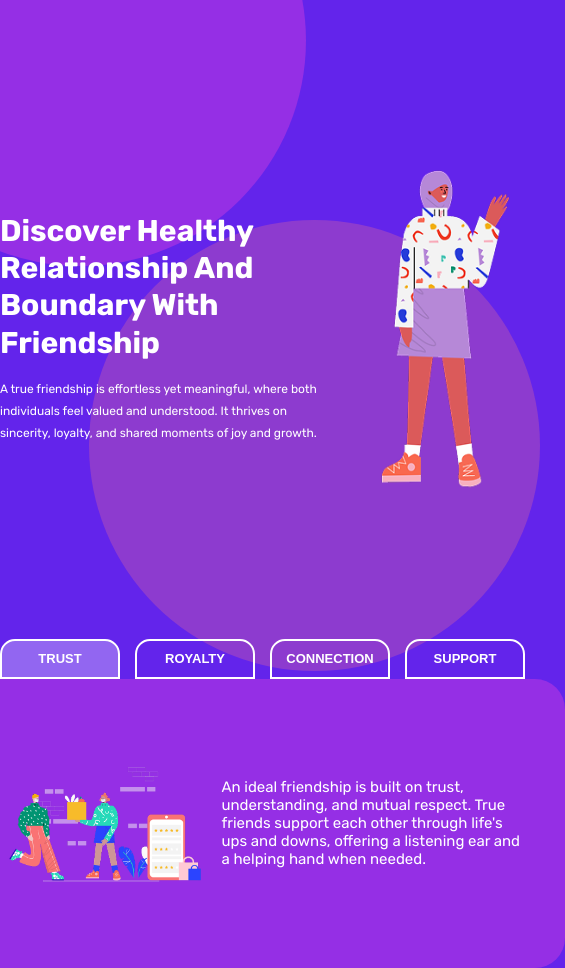
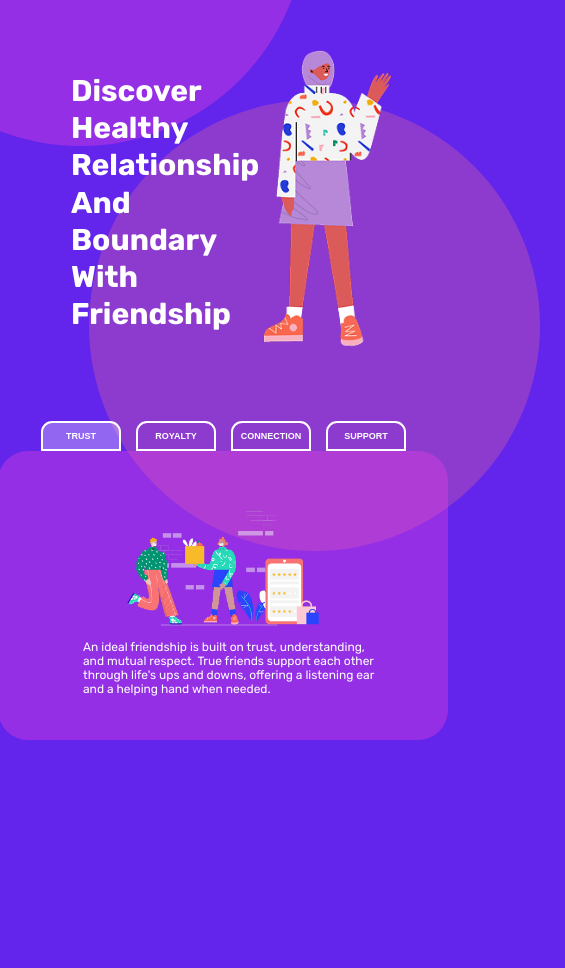
Before and after one commit to 000begana000/healthy_friendship, a React (Vite) app: page / in a window 390 px wide. Shown: the whole page, 565 px wide, since content can reach past the window. After the commit the page ends 844 px from the top, so only its background shows below. Built offline with nearby package versions, Linux system fonts and the light colour scheme.

Commit message:
style: responsible design for mobile

```diff
--- a/src/components/Header/Header.css
+++ b/src/components/Header/Header.css
@@ -55,3 +55,30 @@
     height: 321px;
   }
 }
+
+@media only screen and (max-width: 480px) {
+  .header {
+    margin-top: 50px;
+    width: 248px;
+    box-sizing: border-box;
+  }
+
+  .header .heading {
+    width: 156px;
+  }
+
+  .header h1 {
+    font-size: 30px;
+    width: 100%;
+    margin-top: 23px;
+  }
+
+  .header p {
+    display: none;
+  }
+
+  .header img {
+    width: 200px;
+    height: 300px;
+  }
+}
--- a/src/components/UI/TabButton.css
+++ b/src/components/UI/TabButton.css
@@ -31,3 +31,15 @@
     align-content: center;
   }
 }
+
+@media only screen and (max-width: 480px) {
+  .examples button {
+    width: 80px;
+    height: 30px;
+    border-top-left-radius: 11px;
+    border-top-right-radius: 11px;
+    font-size: 9px;
+    padding: 0;
+    align-content: center;
+  }
+}
--- a/src/index.css
+++ b/src/index.css
@@ -85,6 +85,10 @@ body {
 }
 
 @media only screen and (max-width: 768px) {
+  body {
+    margin: 0 auto;
+  }
+
   .container {
     width: 545px;
   }
@@ -122,3 +126,49 @@ body {
     margin-left: 20px;
   }
 }
+
+@media only screen and (max-width: 480px) {
+  .container {
+    width: 248px;
+  }
+
+  .container::before {
+    width: 451px;
+    height: 451px;
+  }
+
+  .container::after {
+    width: 451px;
+    height: 451px;
+    top: 50px;
+    right: -150px;
+  }
+
+  .examples {
+    margin: 30px -30px 0;
+    width: 430px;
+  }
+
+  .card {
+    width: 450px;
+    height: 289px;
+    margin-left: -73px;
+  }
+
+  .content {
+    flex-direction: column;
+    justify-content: center;
+    align-items: center;
+  }
+
+  .content img {
+    width: 193px;
+    height: 145px;
+  }
+
+  .content p {
+    width: 300px;
+    font-size: 12px;
+    margin-left: 20px;
+  }
+}
```
